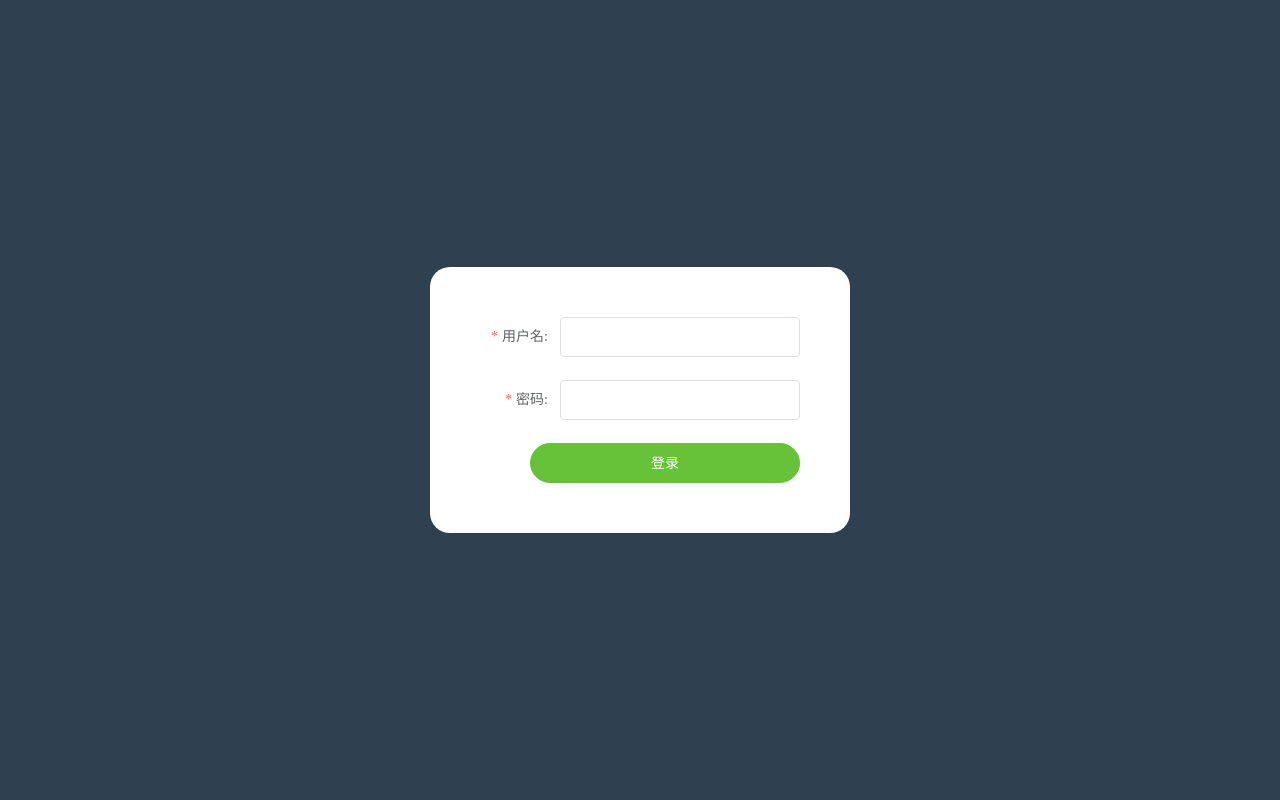
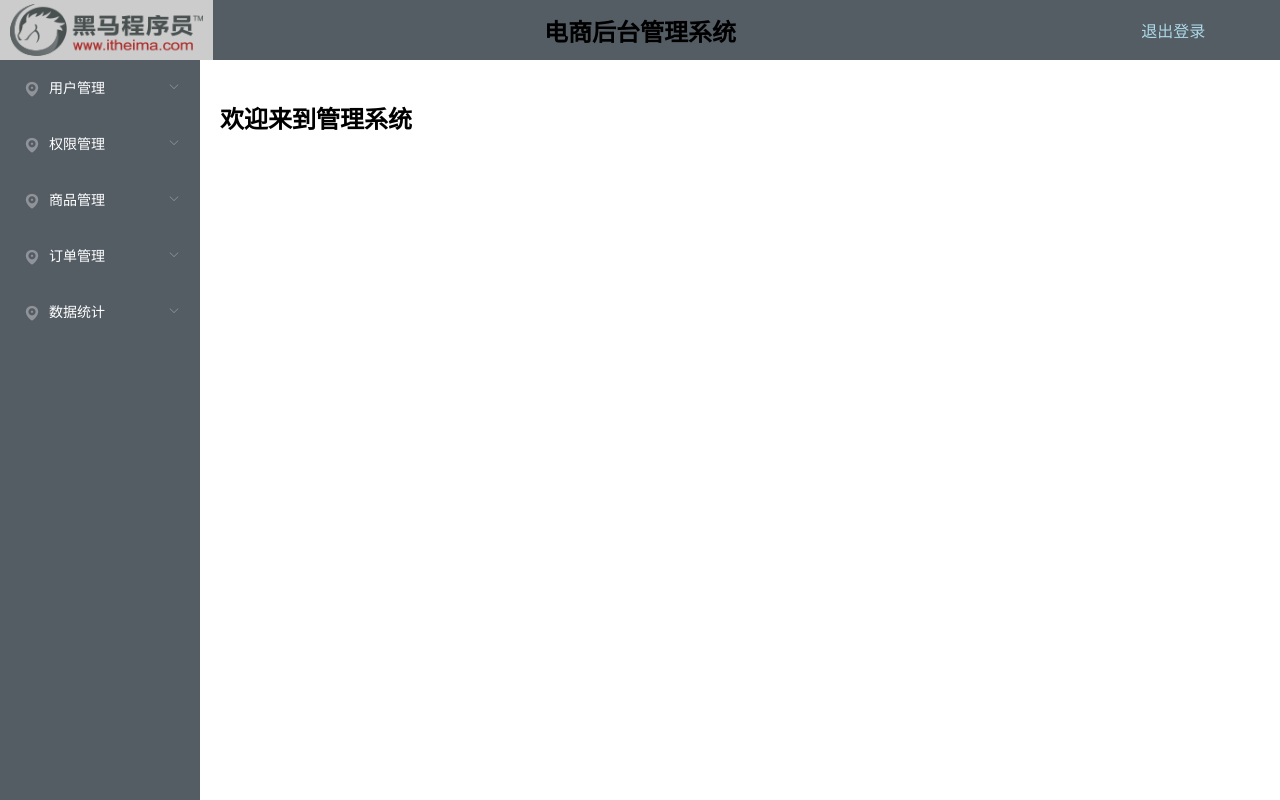
Before and after one commit to baijianxiong15966620168/shop, a Vue app: page /#/ in a window 1280 px wide. Built offline with nearby package versions, Linux system fonts and the light colour scheme; sample sign-in values are in the browser's storage.

Commit message:
列表页和登录token验证

```diff
--- a/src/assets/css/index.css
+++ b/src/assets/css/index.css
@@ -2,7 +2,13 @@ html,body{
     margin: 0px ;
     padding: 0px ;
 }
+
 html,body,#app{
     width: 100%;
     height: 100% ;
 }
+
+a{
+    list-style: none;
+    text-decoration: none
+}
--- a/src/main.js
+++ b/src/main.js
@@ -1,9 +1,9 @@
 import Vue from 'vue'
 import App from './App.vue'
 import router from '@/views/router/index.js'
-import '@/assets/css/index.css'
 import Element from 'element-ui'
 import 'element-ui/lib/theme-chalk/index.css'
+import '@/assets/css/index.css'
 
 Vue.use(Element)
 Vue.config.productionTip = false
--- /dev/null
+++ b/src/utils/request/index.js
@@ -0,0 +1,33 @@
+import axios from 'axios'
+import router from '@/views/router'
+// 使用axios将所有请求的路径统一化
+const instance = axios.create({
+  baseURL: 'http://localhost:8888/api/private/v1/'
+})
+
+// 添加请求拦截器
+instance.interceptors.request.use(function (config) {
+  // 在发送请求之前将本地的token添加都请求头里面发送给后端验证是否正确
+  if (config.url !== '/login') {
+    config.headers.Authorization = window.localStorage.getItem('token')
+  }
+  return config
+}, function (error) {
+  // 对请求错误做些什么
+  return Promise.reject(error)
+})
+
+// 添加响应拦截器
+instance.interceptors.response.use(function (response) {
+  // 对响应数据做点什么
+  if (response.data.meta.status === 401) {
+    // console.log(router.currentRoute),一个router实例的currentRoute路由，里面保存请求当前路由的数据
+    router.replace(`/login?redirect=${router.currentRoute.fullPath}`)
+  }
+  return response
+}, function (error) {
+  // 对响应错误做点什么
+  return Promise.reject(error)
+})
+
+export default instance
--- /dev/null
+++ b/src/views/home/index.vue
@@ -0,0 +1,14 @@
+<template>
+  <div class="home">
+    <h2>欢迎来到管理系统</h2>
+  </div>
+</template>
+
+<script>
+export default {
+}
+</script>
+
+<style>
+
+</style>
--- a/src/views/login/index.vue
+++ b/src/views/login/index.vue
@@ -26,7 +26,7 @@
 </template>
 
 <script>
-import axios from 'axios'
+import request from '@/utils/request'
 
 export default {
   name: 'Login',
@@ -52,12 +52,17 @@ export default {
       this.$refs['ruleForm'].validate(async (valid) => {
         // 在点击登录按钮的时候去验证是否通过表单验证，通过了才让提交请求，上面的ruleForm就是上面form表单中的ref的值。必须使用引号
         if (valid) {
-          const { data: { meta } } = await axios.post('http://localhost:8888/api/private/v1/login', this.formLabelAlign)
+          const { data: { data, meta } } = await request.post('/login', this.formLabelAlign)
           if (meta.status === 200) {
             this.$message({
               message: '登录成功',
               type: 'success'
             })
+            // 登录成功之后设置token值储存在本地
+            window.localStorage.setItem('token', data.token)
+            // 登录成功之后跳转都之前退出的页面,在$route里面获取之前跳转回来的路由
+            const routerPath = this.$route.query.redirect
+            this.$router.replace(routerPath || '/')
           } else {
             this.$message({
               message: meta.msg,
--- /dev/null
+++ b/src/views/lyout/index.vue
@@ -0,0 +1,171 @@
+<template>
+  <div class="lyout">
+    <el-container>
+      <el-header>
+        <el-row :gutter="20">
+          <el-col :span="4" class="logo">
+            <img src="./logo.png" alt="黑马程序员">
+          </el-col>
+          <el-col :span="16">
+            <h2>电商后台管理系统</h2>
+          </el-col>
+          <el-col :span="4">
+            <a href="#">退出登录</a>
+          </el-col>
+        </el-row>
+      </el-header>
+      <el-container>
+        <el-aside width="200px">
+          <el-menu
+            default-active="2"
+            class="el-menu-vertical-demo"
+            @open="handleOpen"
+            @close="handleClose"
+            background-color="#545c64"
+            text-color="#fff"
+            active-text-color="#ffd04b"
+            unique-opened>
+            <el-submenu index="1">
+              <template slot="title">
+                <i class="el-icon-location"></i>
+                <span>用户管理</span>
+              </template>
+              <el-menu-item index="1-1">
+                <i class="el-icon-menu"></i>
+                用户列表
+              </el-menu-item>
+            </el-submenu>
+            <el-submenu index="2">
+              <template slot="title">
+                <i class="el-icon-location"></i>
+                <span>权限管理</span>
+              </template>
+              <el-menu-item index="2-1">
+                <i class="el-icon-menu"></i>
+                角色列表
+              </el-menu-item>
+              <el-menu-item index="2-2">
+                <i class="el-icon-menu"></i>
+                权限列表
+              </el-menu-item>
+            </el-submenu>
+            <el-submenu index="3">
+              <template slot="title">
+                <i class="el-icon-location"></i>
+                <span>商品管理</span>
+              </template>
+              <el-menu-item index="3-1">
+                <i class="el-icon-menu"></i>
+                商品列表
+              </el-menu-item>
+              <el-menu-item index="3-2">
+                <i class="el-icon-menu"></i>
+                分类参数
+              </el-menu-item>
+              <el-menu-item index="3-3">
+                <i class="el-icon-menu"></i>
+                商品分类
+              </el-menu-item>
+            </el-submenu>
+            <el-submenu index="4">
+              <template slot="title">
+                <i class="el-icon-location"></i>
+                <span>订单管理</span>
+              </template>
+              <el-menu-item index="4-1">
+                <i class="el-icon-menu"></i>
+                订单列表
+              </el-menu-item>
+            </el-submenu>
+            <el-submenu index="5">
+              <template slot="title">
+                <i class="el-icon-location"></i>
+                <span>数据统计</span>
+              </template>
+              <el-menu-item index="5-1">
+                <i class="el-icon-menu"></i>
+                数据报表
+              </el-menu-item>
+            </el-submenu>
+          </el-menu>
+        </el-aside>
+        <el-main>
+          <router-view></router-view>
+        </el-main>
+      </el-container>
+    </el-container>
+  </div>
+</template>
+
+<script>
+export default {
+  name: 'Lyout',
+  methods: {
+    handleOpen (key, keyPath) {
+      console.log(key, keyPath)
+      // unique-opened = true
+    },
+    handleClose (key, keyPath) {
+      console.log(key, keyPath)
+    }
+  }
+}
+</script>
+
+<style scoped>
+  .lyout{
+    width: 100%;
+    height: 100%
+  }
+
+  .el-container{
+    width: 100%;
+    height: 100%
+  }
+
+  .el-aside{
+    background-color: #545C64
+  }
+
+  .el-header{
+    background-color: #545C64;
+    padding: 0px
+  }
+
+  .logo{
+    background-color: #ccc
+  }
+
+  .logo img{
+    width: 100%;
+    height: auto
+  }
+
+  .el-col{
+    display: flex;
+    align-items: center;
+    justify-content: center;
+    height: 60px;
+    padding: 0px
+  }
+
+  .el-row{
+    display: flex;
+    align-items: center;
+    margin: 0px!important
+  }
+
+  .el-col a{
+    color: lightblue
+  }
+
+  .el-col a:hover{
+    color: red
+  }
+
+  .el-menu{
+    width: 100%;
+    height: 100%;
+    border: none
+  }
+</style>
--- a/src/views/router/index.js
+++ b/src/views/router/index.js
@@ -1,11 +1,41 @@
 import Vue from 'vue'
 import Router from 'vue-router'
 import Login from '@/views/login'
+import Lyout from '@/views/lyout'
+import UserList from '@/views/userlist'
+import Home from '@/views/home'
 
 Vue.use(Router)
 
-export default new Router({
+const routerX = new Router({
   routes: [
-    { path: '/', component: Login }
+    { path: '/login', component: Login },
+    {
+      path: '/',
+      component: Lyout,
+      children: [
+        // 进来默认展示就是home页面,在第一项子组件path里面不加路径就是指进来默认就是这个组件
+        { path: '', component: Home },
+        { path: '/users', component: UserList }
+      ]
+    }
   ]
 })
+
+routerX.beforeEach((to, from, next) => {
+  // 路由守卫是每次路由都要经过这里，只有调用next方法才让通行
+  const { path } = to
+  if (path !== '/login') {
+    // 把本地登录的储存的token取出，判断是否存在token值
+    const token = window.localStorage.getItem('token')
+    if (!token) {
+      next('/login')
+    } else {
+      next()
+    }
+  } else {
+    next()
+  }
+})
+
+export default routerX
--- /dev/null
+++ b/src/views/userlist/index.vue
@@ -0,0 +1,35 @@
+<template>
+  <div class="user-list">
+    <h2>我是用户列表</h2>
+  </div>
+</template>
+
+<script>
+import request from '@/utils/request'
+
+export default {
+  name: 'UserList',
+  created () {
+    this.userOnload()
+  },
+  methods: {
+    async userOnload () {
+      const resData = await request(
+        {
+          url: '/users',
+          method: 'GET',
+          params: {
+            pagenum: 1,
+            pagesize: 8
+          }
+        }
+      )
+      console.log(resData)
+    }
+  }
+}
+</script>
+
+<style>
+
+</style>
```
Also changed, not shown: src/views/lyout/logo.png (added), 1 other file (tests, documents, lock files or other folders).
